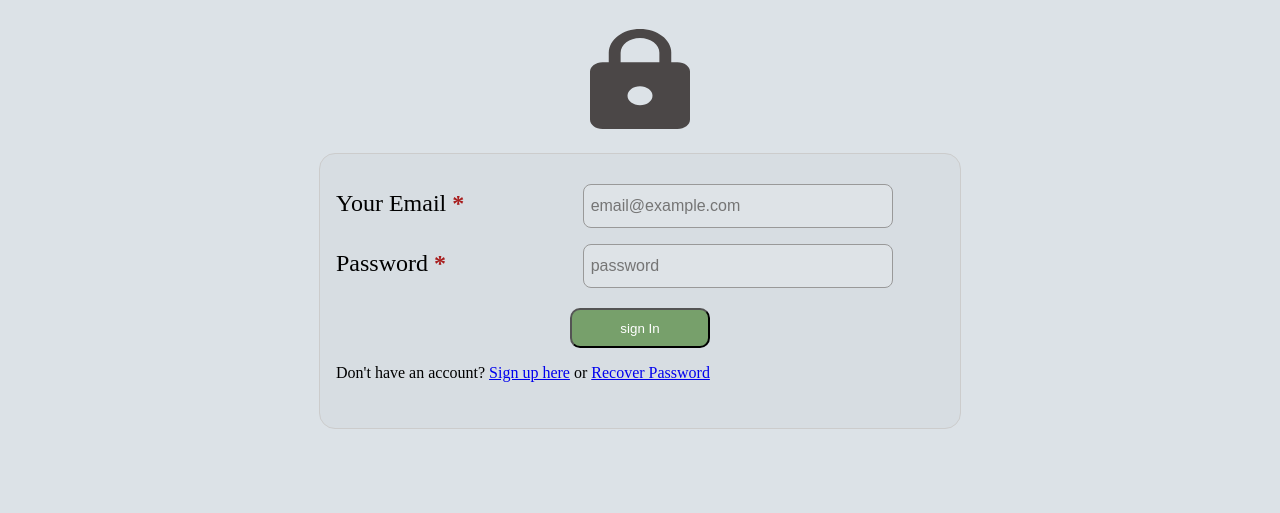
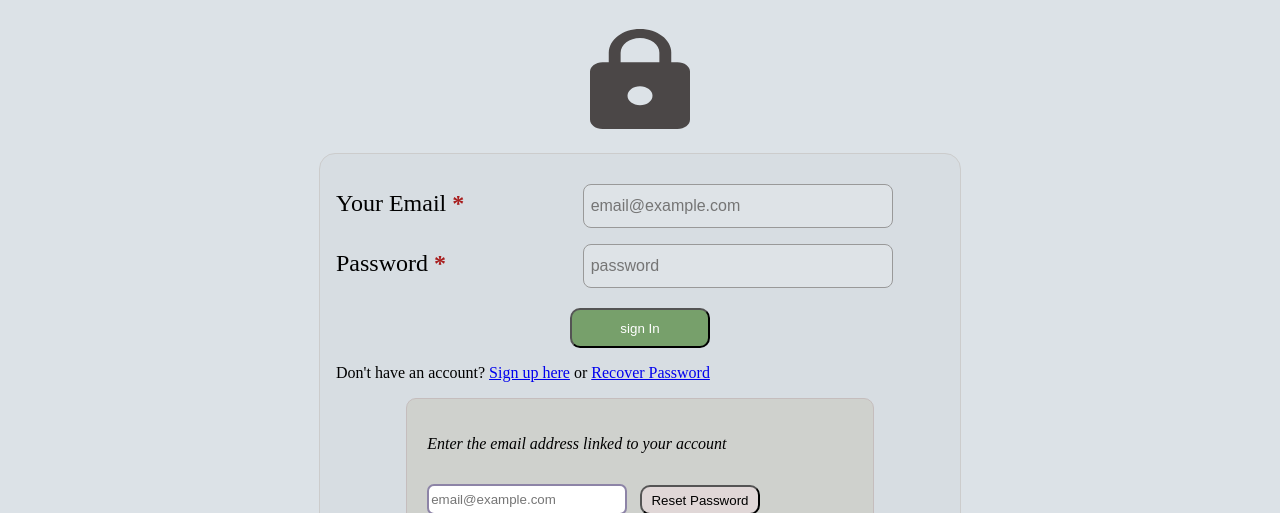
Before and after one commit to chrismeeky/PropertyPro, a plain HTML site: page UI/signin.html in a window 1280 px wide. Both pictures are taken after a click on the link "Recover Password". Shown: the part 287-800 px from the top of the page. Drawn offline with Linux system fonts and the light colour scheme.

Commit message:
feature(password reset): add a password reset feature in the login page. This is very useful when the user forgets his password [finishes #166657977]

```diff
--- a/UI/signin.css
+++ b/UI/signin.css
@@ -195,7 +195,46 @@ form .form-content .login{
 .sticky + .content {
 padding-top: 200px;
 }
+.hide{
+    display: none;
+}
+.show{
+    display: block;
+    margin: 0 auto;
+    width: 70%;
+    overflow: hidden;
+    border: 1px solid rgb(197, 189, 189);
+    padding: 20px;
+    background-color: rgba(161, 146, 99, 0.164);
+    border-radius:10px;
+}
+.show .container{
+    padding: none;
+    float: left;
+    width: 50%;
 
+}
+.show p{
+    font-style: italic
+}
+.container input {
+    margin-top : 15px;
+    padding: none;
+    height:25px;
+    width: 90%;
+    border-radius: 7px;
+    border: 2px solid rgba(88, 74, 126, 0.678);
+}
+.container button {
+    padding: none;
+    height:30px;
+    width: 120px;
+    background-color: rgb(224, 215, 215);
+    border-radius: 10px;
+}
+.container button:hover{
+    background-color: rgb(155, 160, 165)
+}
 
 @media screen and (max-width: 1110px) {
     article .steps{
--- a/UI/signin.html
+++ b/UI/signin.html
@@ -49,7 +49,16 @@
             <button type="submit">sign In</button>
             <p>Don't have an account? <a href="signup.html">Sign up here</a> or <a href="javascript:void(0)" class="recover-password">Recover Password</a> </p>
 
-
+        <div class="hide">
+            <p>Enter the email address linked to your account</p>
+          <div class="container">
+            <input type="text" class="recoveryEmail" placeholder="email@example.com">
+          </div>
+          <div class="container">
+              <button type="button">Reset Password</button>
+          </div>
+          </div>
+          </div>
 
 </form>
     </main>
--- a/UI/signin.js
+++ b/UI/signin.js
@@ -1,6 +1,11 @@
 const header = document.querySelector('header');
 const menuIcon = document.querySelector('.icon');
-
+const recoverPassButton = document.querySelector('.recover-password');
+const recoveryDiv = document.querySelector('.hide');
+stickyFrom = header.offsetTop;
+recoverPassButton.addEventListener('click' ,() =>{
+    recoveryDiv.setAttribute('class' ,'show');
+});
 
 window.onscroll =  () =>{
      myFunction ();
```
